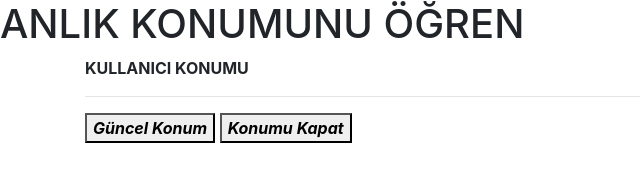
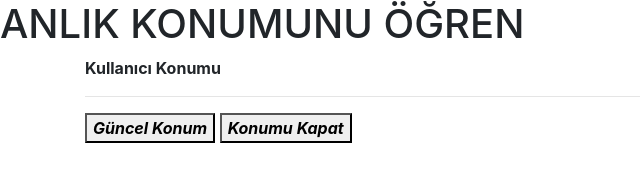
Before and after one commit to tuncAksuna/APILocationHTML, a plain HTML site: page index.html in a window 1280 px wide. Shown: the full height of the page, 0-640 px from the left. Drawn offline with nearby package versions, Linux system fonts and the light colour scheme.

Commit message:
index.html Dosyasında birkaç değişiklik yapıldı

```diff
--- a/index.html
+++ b/index.html
@@ -11,7 +11,7 @@
 
     <div class="container">
 
-        <p id="p1"><strong> KULLANICI KONUMU</strong></p>
+        <p id="p1"><strong> Kullanıcı Konumu</strong></p>
         <p id="kul_dene"></p>
         <hr>
         <button onclick="getUserLocation()"><strong><i>Güncel Konum</i></strong></button>
```
